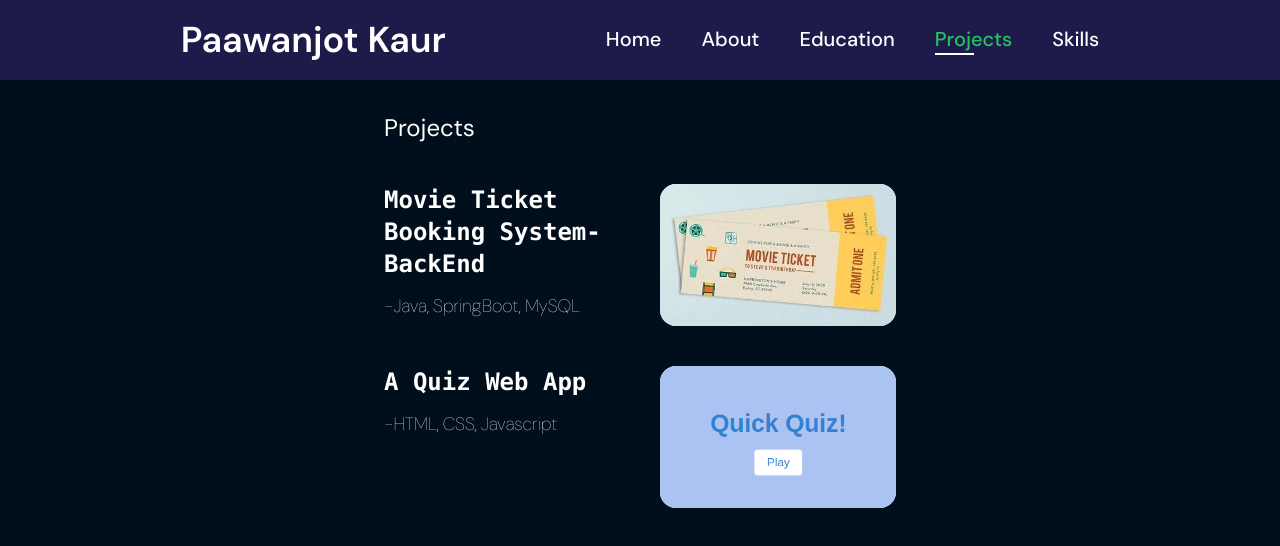
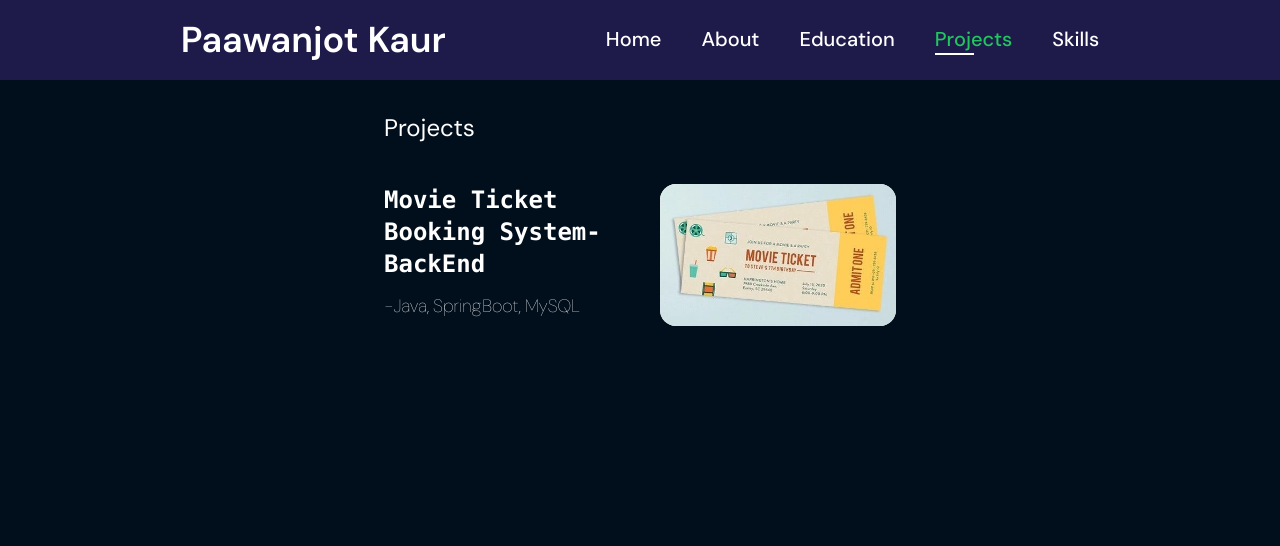
Before and after one commit to paawanjotk/portfolio, a React (Create React App) app: page /projects in a window 1280 px wide. Shown: the top 546 px of the page. Built offline with nearby package versions, Linux system fonts and the light colour scheme.

Commit message:
Update Projects.js

```diff
--- a/src/pages/Projects.js
+++ b/src/pages/Projects.js
@@ -14,13 +14,6 @@ const Projects = () => {
                 <a className=' gallery-card flex flex-col gap-4 justify-start' href="https://github.com/paawanjotk/MovieTicketBookingSystem">
                     <img  src={MTBS}/>
                 </a>
-                <div>
-                  <p className=' text-2xl font-mono font-bold'>A Quiz Web App</p>
-                  <p className=' mt-3  text-lg font-thin'>-HTML, CSS, Javascript</p>
-                </div>
-                <a className=' gallery-card flex flex-col gap-4 justify-start' href="https://github.com/paawanjotk/Quiz-App-Assignment">
-                    <img  src={quiz}/>
-                </a>
             </div>
         </div>
     </div>
```
